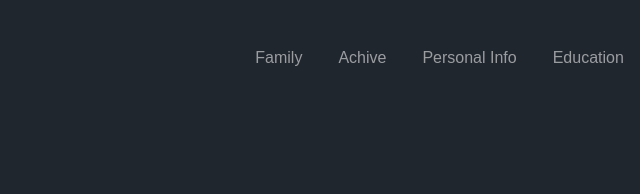
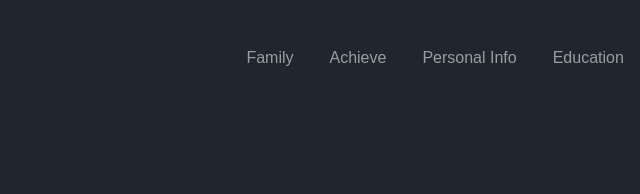
Before and after one commit to DHONNAPATIMADHUSUDHANREDDY/final, a plain HTML site: page index.html in a window 1280 px wide. Shown: the top 194 px of the page, 517-1157 px from the left. Drawn offline with nearby package versions, Linux system fonts and the light colour scheme.

Commit message:
Update index.html
spell

```diff
--- a/index.html
+++ b/index.html
@@ -58,7 +58,7 @@
           </li>
           <li class="nav-item">
             <div class="sr">
-              <a class="nav-link" href="act.html" style="font-family:Text,Arial,Helvetica,sans-serif">Achive</a>
+              <a class="nav-link" href="act.html" style="font-family:Text,Arial,Helvetica,sans-serif">Achieve</a>
             </div>
           </li>
 
```
